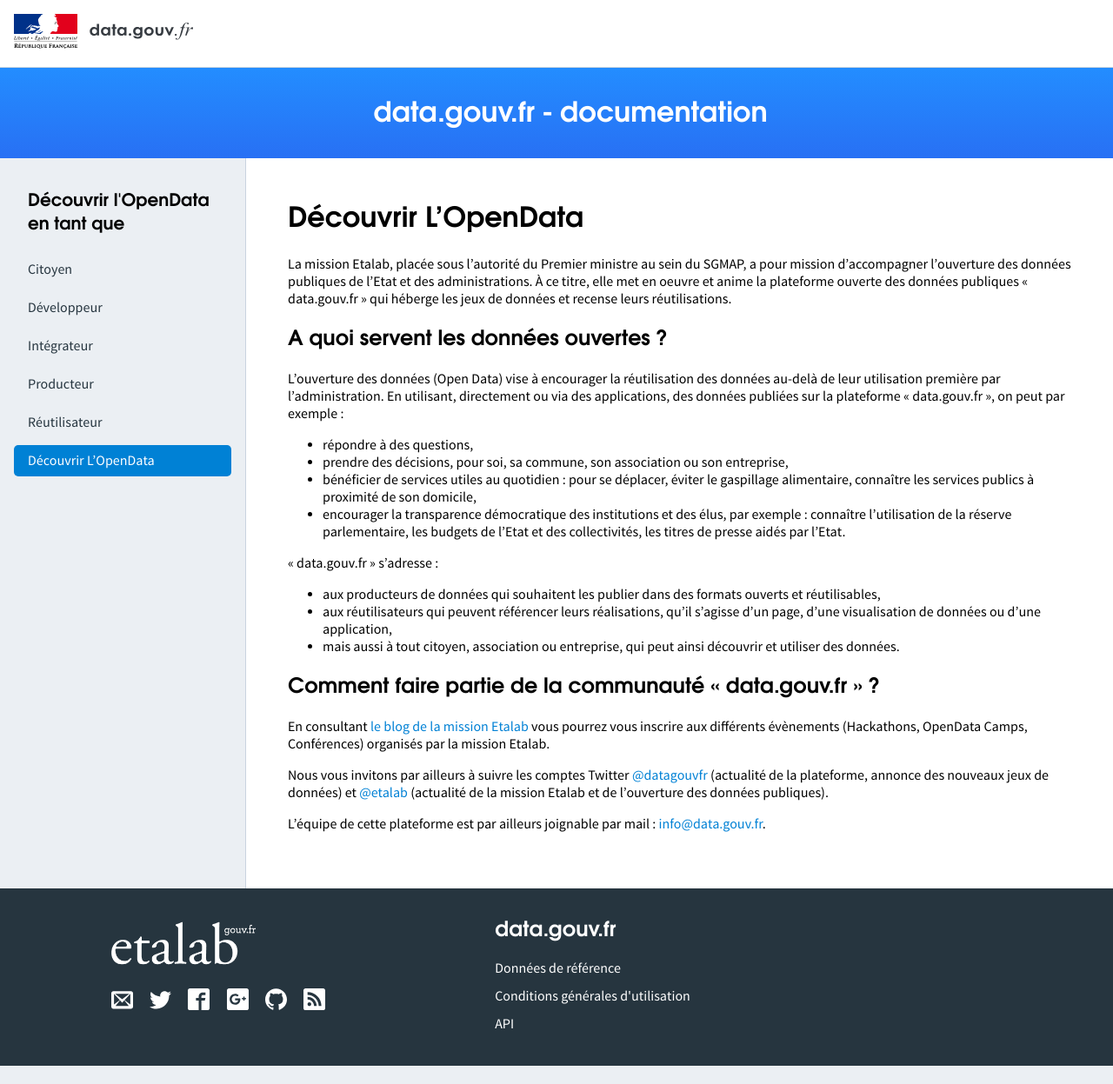
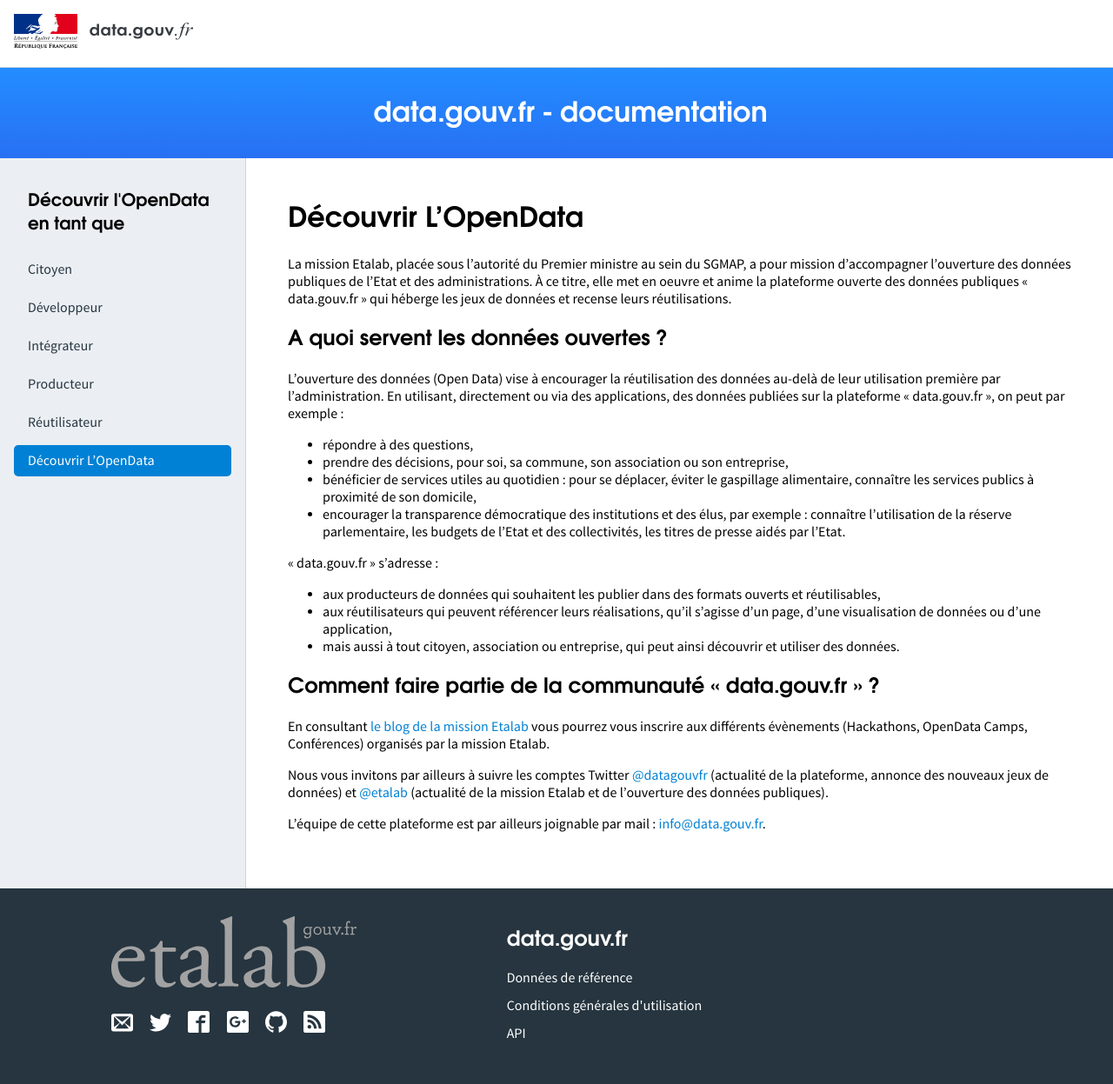
Before and after one commit to etalab/doc.data.gouv.fr, a Jekyll site: the page built from index.md, in a window 1280 px wide. Shown: the whole page at 87% size. Built offline with Jekyll 4.4.1, drawn with Linux system fonts in a browser that asks for light colours; our own code applies the rules of GitHub Pages for plain Markdown files; before the commit the page ends 1226 px from its top, so only the background shows below that.

Commit message:
Utilise une version SVG du logo Etalab dans le pied de page

```diff
--- a/_includes/footer.html
+++ b/_includes/footer.html
@@ -1,7 +1,7 @@
 <footer class="footer">
   <div class="container">
     <div class="footer__logo">
-      <img src="{{file.path}}/img/logos/etalab.png">
+      <img src="{{file.path}}/img/logos/etalab.svg">
       <ul class="footer__social">
         <li><a href="mailto:info@data.gouv.fr"><img src="{{file.path}}/img/icons/envelop.svg" alt="Email"></a></li>
         <li><a href="https://www.twitter.com/datagouvfr"><img src="{{file.path}}/img/icons/twitter.svg" alt="Twitter"></a></li>
```
Also changed, not shown: img/logos/etalab.svg (added).
